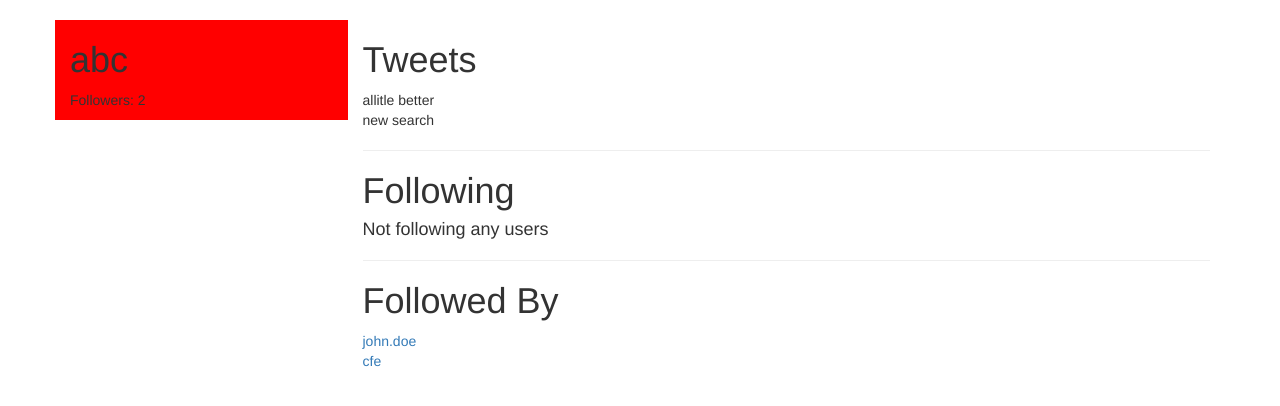
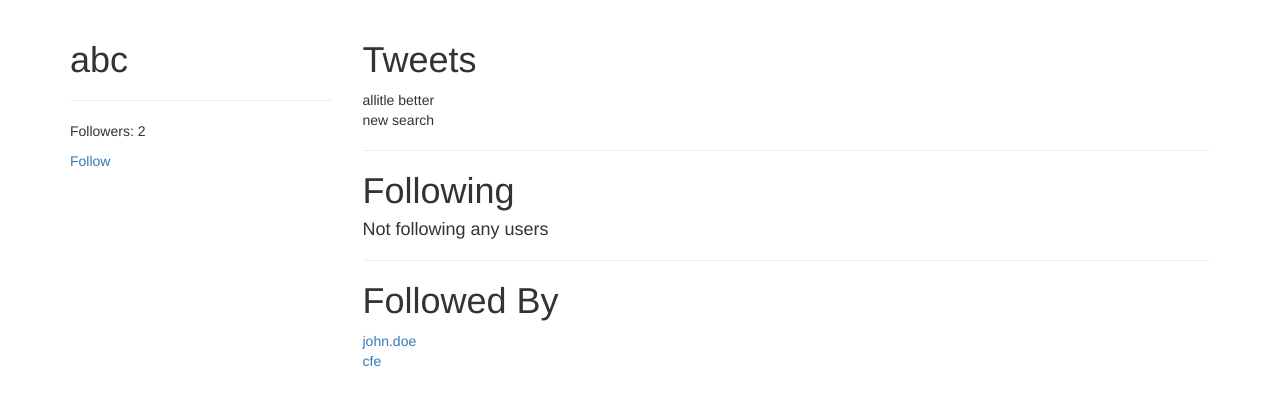
Before and after one commit to TheBest125/TweetM, a Django app: page /abc/ in a window 1280 px wide. Shown: the part 52-458 px from the top of the page. Run offline with Django 3.2, Linux system fonts and the light colour scheme; data comes from the database, SQL or seed files in the repository; both versions use the stored data as it was after the commit; some libraries are stand-ins or nearby versions.

Commit message:
48 - Toggle Follow

```diff
--- a/src/accounts/templates/accounts/user_detail.html
+++ b/src/accounts/templates/accounts/user_detail.html
@@ -4,9 +4,20 @@
 
 {% block content %}
 <div class='row'>
-    <div class='col-sm-3 col-xs-12' style='background-color:red;'>
+    <div class='col-sm-3 col-xs-12'>
         <h1>{{ object.username }} </h1>
+        <hr/>
         <p>Followers: {{ object.followed_by.all.count }}</p>
+        <p>
+
+            <a href='btn btn-link' href='{% url "profiles:follow" username=object.username %}'>
+                {% if object in request.user.profile.following.all %}
+                Unfollow
+                {% else %}
+                Follow
+                {% endif %}
+                </a>
+        </p>
     </div>
     <div class='col-sm-9 col-xs-12'>
          <h1>Tweets</h1>
--- a/src/accounts/urls.py
+++ b/src/accounts/urls.py
@@ -3,7 +3,8 @@ from django.conf.urls import url
 from django.views.generic.base import RedirectView
 
 from .views import (
-    UserDetailView
+    UserDetailView,
+    UserFollowView
     )
 
 urlpatterns = [
@@ -11,6 +12,7 @@ urlpatterns = [
     # url(r'^search/$', TweetListView.as_view(), name='list'), # /tweet/
     # url(r'^create/$', TweetCreateView.as_view(), name='create'), # /tweet/create/
     url(r'^(?P<username>[\w.@+-]+)/$', UserDetailView.as_view(), name='detail'), # /tweet/1/
+    url(r'^(?P<username>[\w.@+-]+)/follow/$', UserFollowView.as_view(), name='follow'),
     # url(r'^(?P<pk>\d+)/update/$', TweetUpdateView.as_view(), name='update'), # /tweet/1/update/
     # url(r'^(?P<pk>\d+)/delete/$', TweetDeleteView.as_view(), name='delete'), # /tweet/1/delete/
 ]
--- a/src/accounts/views.py
+++ b/src/accounts/views.py
@@ -1,8 +1,12 @@
 from django.contrib.auth import get_user_model
-from django.shortcuts import render, get_object_or_404
+from django.http import HttpResponseRedirect
+from django.shortcuts import render, get_object_or_404, redirect
+
+from django.views import View
 from django.views.generic import DetailView
 # Create your views here.
 
+from .models import UserProfile
 
 User = get_user_model()
 
@@ -15,3 +19,18 @@ class UserDetailView(DetailView):
                     User,
                     username__iexact=self.kwargs.get("username")
                     )
+
+
+
+class UserFollowView(View):
+    def get(self, request, username, *args, **kwargs):
+        toggle_user = get_object_or_404(User, username__iexact=username)
+        if request.user.is_authenticated():
+            user_profile, created = UserProfile.objects.get_or_create(user=request.user) # (user_obj, true)
+            if toggle_user in user_profile.following.all():
+                user_profile.following.remove(toggle_user)
+            else:
+                user_profile.following.add(toggle_user)
+        return redirect("profiles:detail", username=username)
+        # url = reverse("profiles:detail", kwargs={"username": username})
+        # HttpResponseRedirect(url)
```
Also changed, not shown: src/db.sqlite3.
